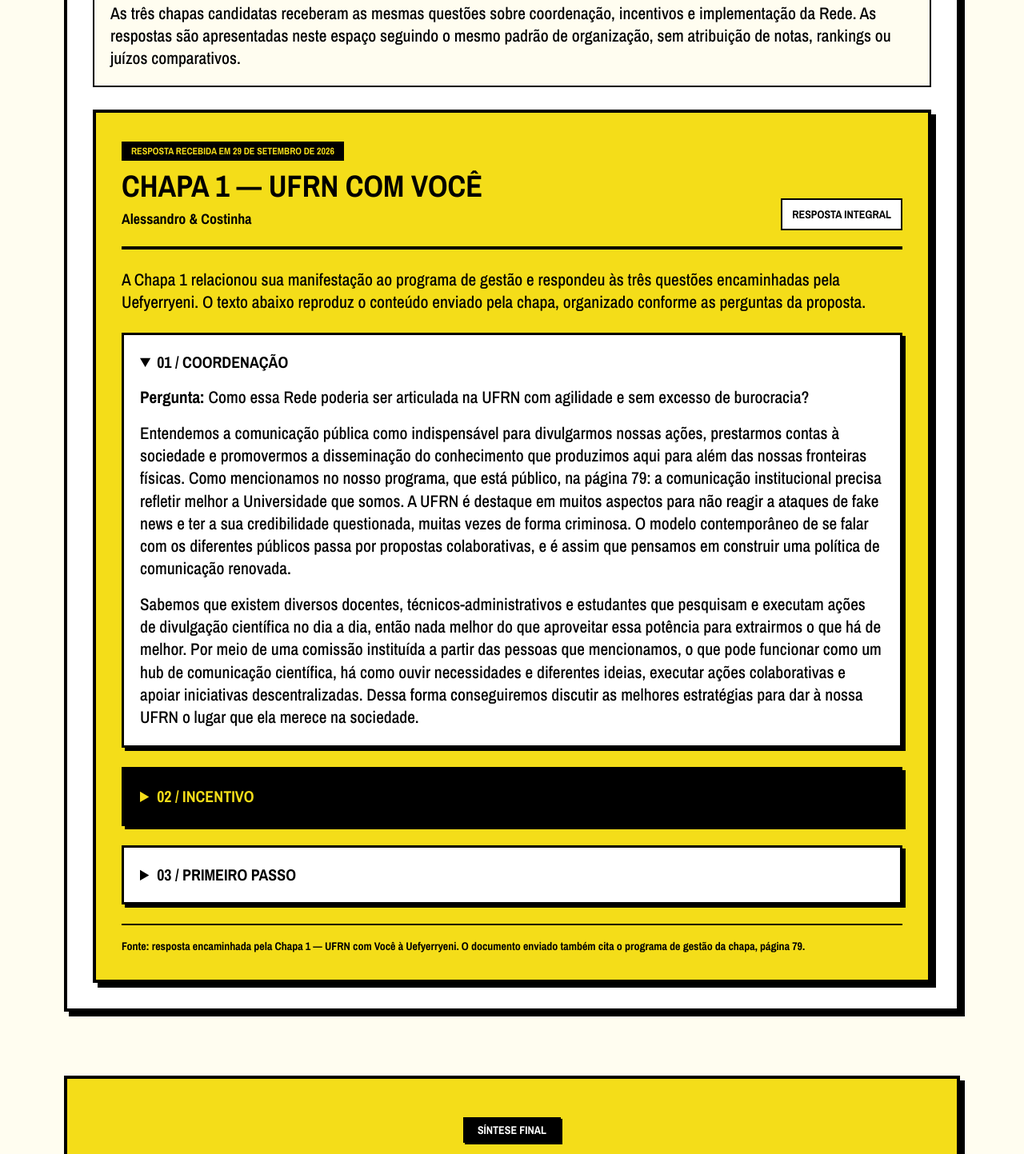
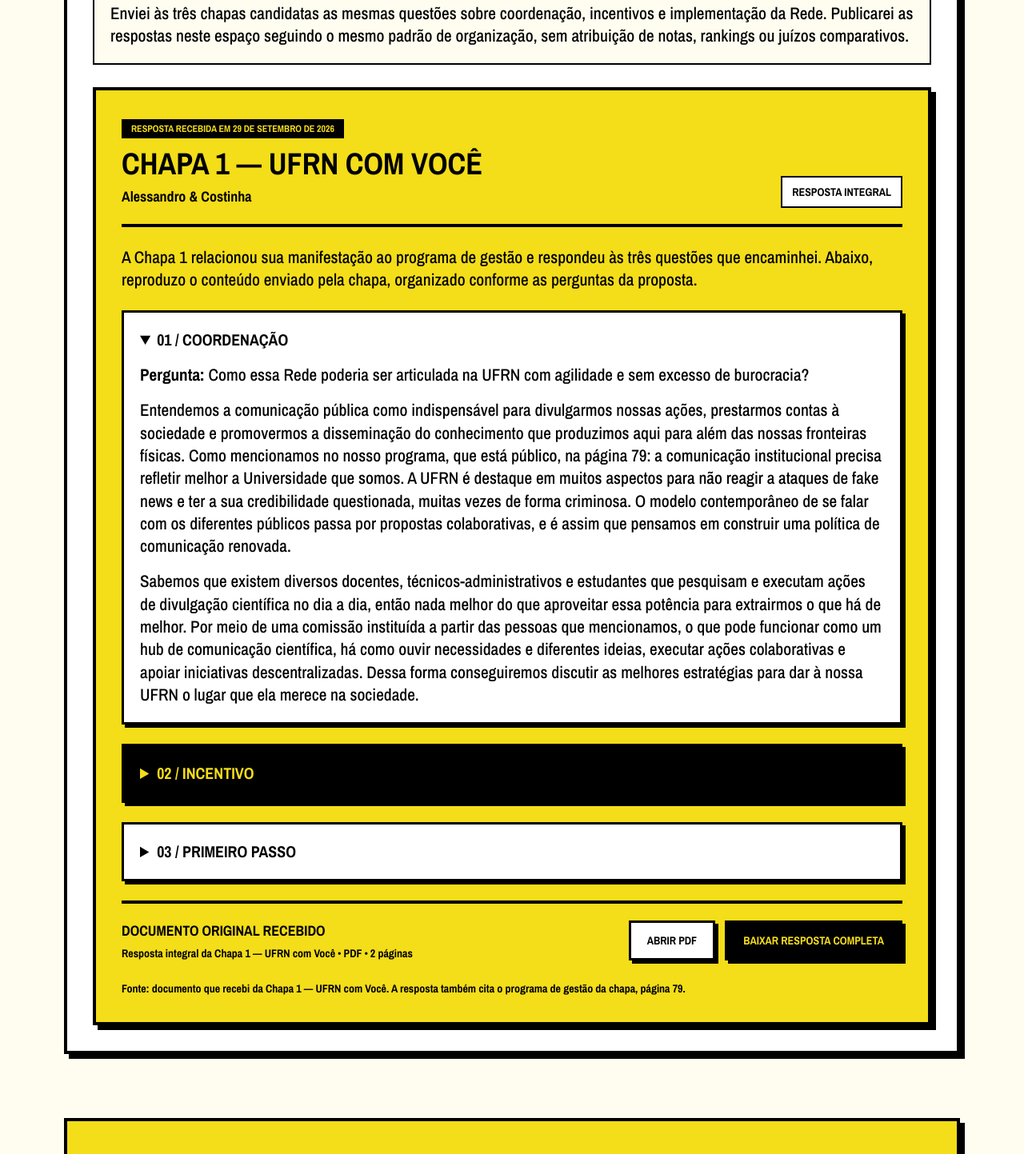
Before and after one commit to uefyerryeni/uefyerryeni.github.io, a plain HTML site: page rede/index.html in a window 1280 px wide. Shown: the part 8102-9545 px from the top of the page at 80% size. Drawn offline with nearby package versions, Linux system fonts and the light colour scheme.

Commit message:
Adiciona download da resposta integral da Chapa 1

```diff
--- a/rede/index.html
+++ b/rede/index.html
@@ -581,8 +581,8 @@
 
             <div class="bg-[#fffdf0] border-2 border-black p-5 body-card">
                 <p>
-                    As três chapas candidatas receberam as mesmas questões sobre coordenação, incentivos e implementação da Rede.
-                    As respostas são apresentadas neste espaço seguindo o mesmo padrão de organização, sem atribuição de notas,
+                    Enviei às três chapas candidatas as mesmas questões sobre coordenação, incentivos e implementação da Rede.
+                    Publicarei as respostas neste espaço seguindo o mesmo padrão de organização, sem atribuição de notas,
                     rankings ou juízos comparativos.
                 </p>
             </div>
@@ -598,8 +598,8 @@
                 </div>
 
                 <p class="body-card">
-                    A Chapa 1 relacionou sua manifestação ao programa de gestão e respondeu às três questões encaminhadas pela Uefyerryeni.
-                    O texto abaixo reproduz o conteúdo enviado pela chapa, organizado conforme as perguntas da proposta.
+                    A Chapa 1 relacionou sua manifestação ao programa de gestão e respondeu às três questões que encaminhei.
+                    Abaixo, reproduzo o conteúdo enviado pela chapa, organizado conforme as perguntas da proposta.
                 </p>
 
                 <details class="bg-white neo-box p-5" open>
@@ -660,8 +660,22 @@
                     </div>
                 </details>
 
-                <p class="text-sm font-bold border-t-2 border-black pt-4">
-                    Fonte: resposta encaminhada pela Chapa 1 — UFRN com Você à Uefyerryeni. O documento enviado também cita o programa de gestão da chapa, página 79.
+                <div class="border-t-4 border-black pt-5 flex flex-col md:flex-row md:items-center md:justify-between gap-4">
+                    <div>
+                        <p class="font-black uppercase text-lg">Documento original recebido</p>
+                        <p class="text-sm font-bold mt-1">Resposta integral da Chapa 1 — UFRN com Você • PDF • 2 páginas</p>
+                    </div>
+                    <div class="flex flex-col sm:flex-row gap-3">
+                        <a href="Resposta_Chapa1.pdf" target="_blank" rel="noopener" class="mobile-stack-btn tap-target neo-button inline-flex items-center justify-center bg-white text-black px-5 py-3 font-black uppercase text-sm">
+                            Abrir PDF
+                        </a>
+                        <a href="Resposta_Chapa1.pdf" download="Resposta_Chapa1_UFRN_com_Voce.pdf" class="mobile-stack-btn tap-target neo-button inline-flex items-center justify-center bg-black text-[#f4dd19] px-5 py-3 font-black uppercase text-sm">
+                            Baixar resposta completa
+                        </a>
+                    </div>
+                </div>
+                <p class="text-sm font-bold">
+                    Fonte: documento que recebi da Chapa 1 — UFRN com Você. A resposta também cita o programa de gestão da chapa, página 79.
                 </p>
             </article>
         </section>
```
